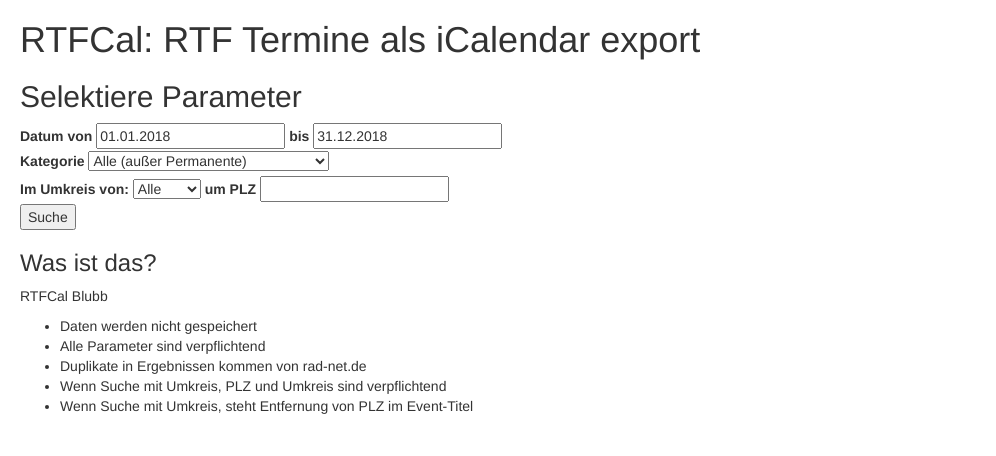
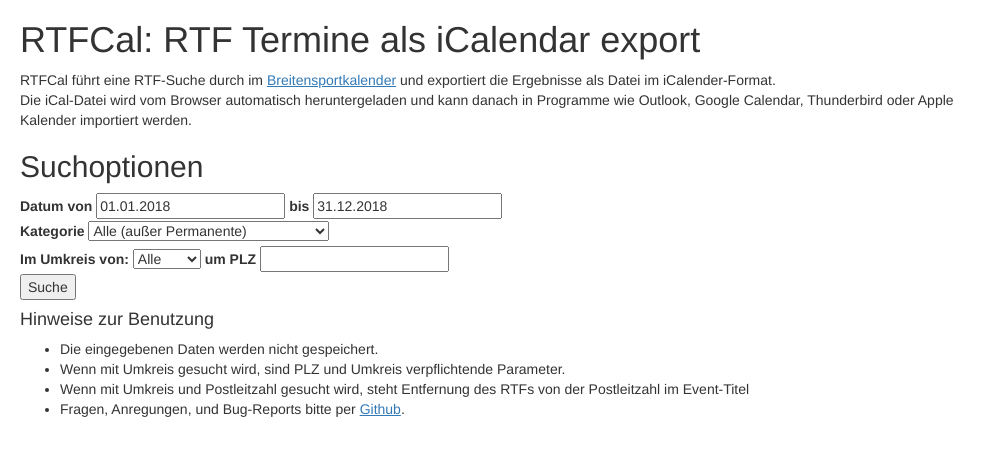
Before and after one commit to tcmb/rtfcal, a Flask app: page / in a window 1280 px wide. Shown: the top 456 px of the page, without its empty margins (0-996 px from the left). Run offline with Flask 2, Linux system fonts and the light colour scheme; some libraries are stand-ins or nearby versions.

Commit message:
enhancing start page explanatory texts

```diff
--- a/static/css/rtfcal.css
+++ b/static/css/rtfcal.css
@@ -2,7 +2,10 @@ body {
     margin: 20px
 }
 
-
 a {
     text-decoration: underline;
 }
+
+#outer {
+    width: 80%
+}
--- a/templates/index.html
+++ b/templates/index.html
@@ -7,7 +7,6 @@
     <meta http-equiv="X-UA-Compatible" content="IE=edge">
     <meta name="viewport" content="width=device-width, initial-scale=1">
     <!-- The above 3 meta tags *must* come first in the head; any other head content must come *after* these tags -->
-
     <title>RTFCal</title>
     <!-- Global site tag (gtag.js) - Google Analytics -->
     <script async src="https://www.googletagmanager.com/gtag/js?id=UA-113525315-2"></script>
@@ -17,12 +16,7 @@
           gtag('js', new Date());
 
           gtag('config', 'UA-113525315-2');
-
-
-
-
     </script>
-
 
     <link rel="stylesheet" href="https://maxcdn.bootstrapcdn.com/bootstrap/3.3.7/css/bootstrap.min.css"
           integrity="sha384-BVYiiSIFeK1dGmJRAkycuHAHRg32OmUcww7on3RYdg4Va+PmSTsz/K68vbdEjh4u" crossorigin="anonymous">
@@ -31,13 +25,18 @@
 </head>
 <body>
 {% block body %}
-
 <div id="outer">
-    <div id="title">
-        <h1>RTFCal: RTF Termine als iCalendar export</h1>
+    <div id="title"><h1>RTFCal: RTF Termine als iCalendar export</h1></div>
+    <div id="intro">
+        <p>
+            RTFCal führt eine RTF-Suche durch im <a href="http://breitensport.rad-net.de/breitensportkalender">Breitensportkalender</a>
+            und exportiert die Ergebnisse als Datei im iCalender-Format.<br/>
+            Die iCal-Datei wird vom Browser automatisch heruntergeladen und kann danach in Programme wie Outlook, Google Calendar,
+            Thunderbird oder Apple Kalender importiert werden.
+        </p>
     </div>
     <div id="param_form">
-        <h2>Selektiere Parameter</h2>
+        <h2>Suchoptionen</h2>
         <form action="/search" method="post">
             <div>
                 <label for="startdate">Datum von</label>
@@ -88,15 +87,13 @@
         </form>
     </div>
 </div>
-<div id="intro">
-    <h3>Was ist das?</h3>
-    <p>RTFCal Blubb</p>
+<div id="usage">
+    <h4>Hinweise zur Benutzung</h4>
     <ul>
-        <li>Daten werden nicht gespeichert</li>
-        <li>Alle Parameter sind verpflichtend</li>
-        <li>Duplikate in Ergebnissen kommen von rad-net.de</li>
-        <li>Wenn Suche mit Umkreis, PLZ und Umkreis sind verpflichtend</li>
-        <li>Wenn Suche mit Umkreis, steht Entfernung von PLZ im Event-Titel</li>
+        <li>Die eingegebenen Daten werden nicht gespeichert.</li>
+        <li>Wenn mit Umkreis gesucht wird, sind PLZ und Umkreis verpflichtende Parameter.</li>
+        <li>Wenn mit Umkreis und Postleitzahl gesucht wird, steht Entfernung des RTFs von der Postleitzahl im Event-Titel</li>
+        <li>Fragen, Anregungen, und Bug-Reports bitte per <a href="https://github.com/tcmb/rtfcal">Github</a>.</li>
     </ul>
 </div>
 {% endblock %}
```
